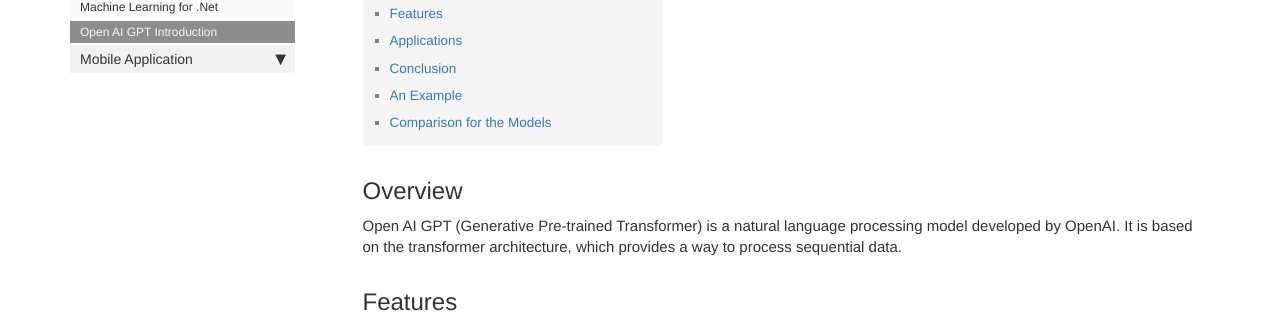
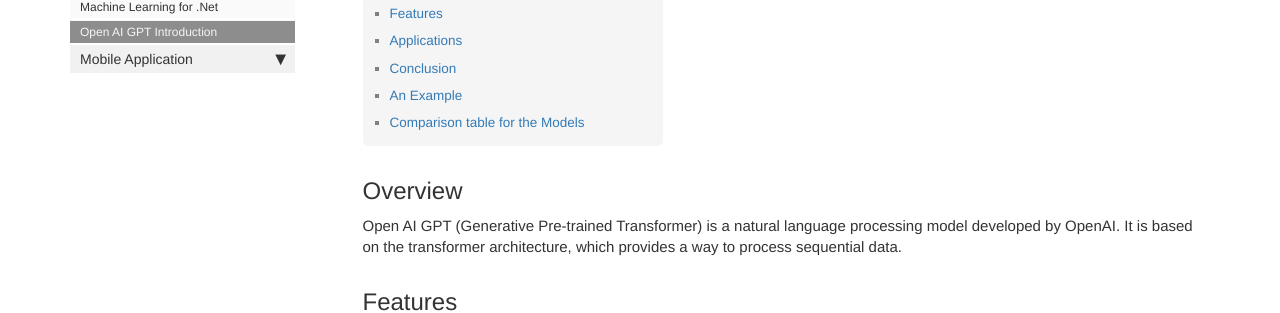
Before and after one commit to selinalisz0/selinalisz0.GitHub.io, a Jekyll site: the page built from pages/work/mydoc_open_ai_gpt.md, in a window 1280 px wide and 900 px high. Shown: the part 251-564 px from the top of the window. Built offline with Jekyll 4.4.1, drawn with Linux system fonts in a browser that asks for light colours; comment, search, counter and statistics services are not loaded; some of the changed text lies outside the part shown.

Commit message:
commit the comparison table

```diff
--- a/pages/work/mydoc_open_ai_gpt.md
+++ b/pages/work/mydoc_open_ai_gpt.md
@@ -66,7 +66,7 @@ To call the GPT API, you can follow these steps:
 
 This will print out the generated text to your console.
 
-## Comparison for the Models
+## Comparison table for the Models
 
 | Model | Parameters | Description | Capabilities | Price |
 | ----- | ---------- | ----------- | ------------ | ----- |
```
